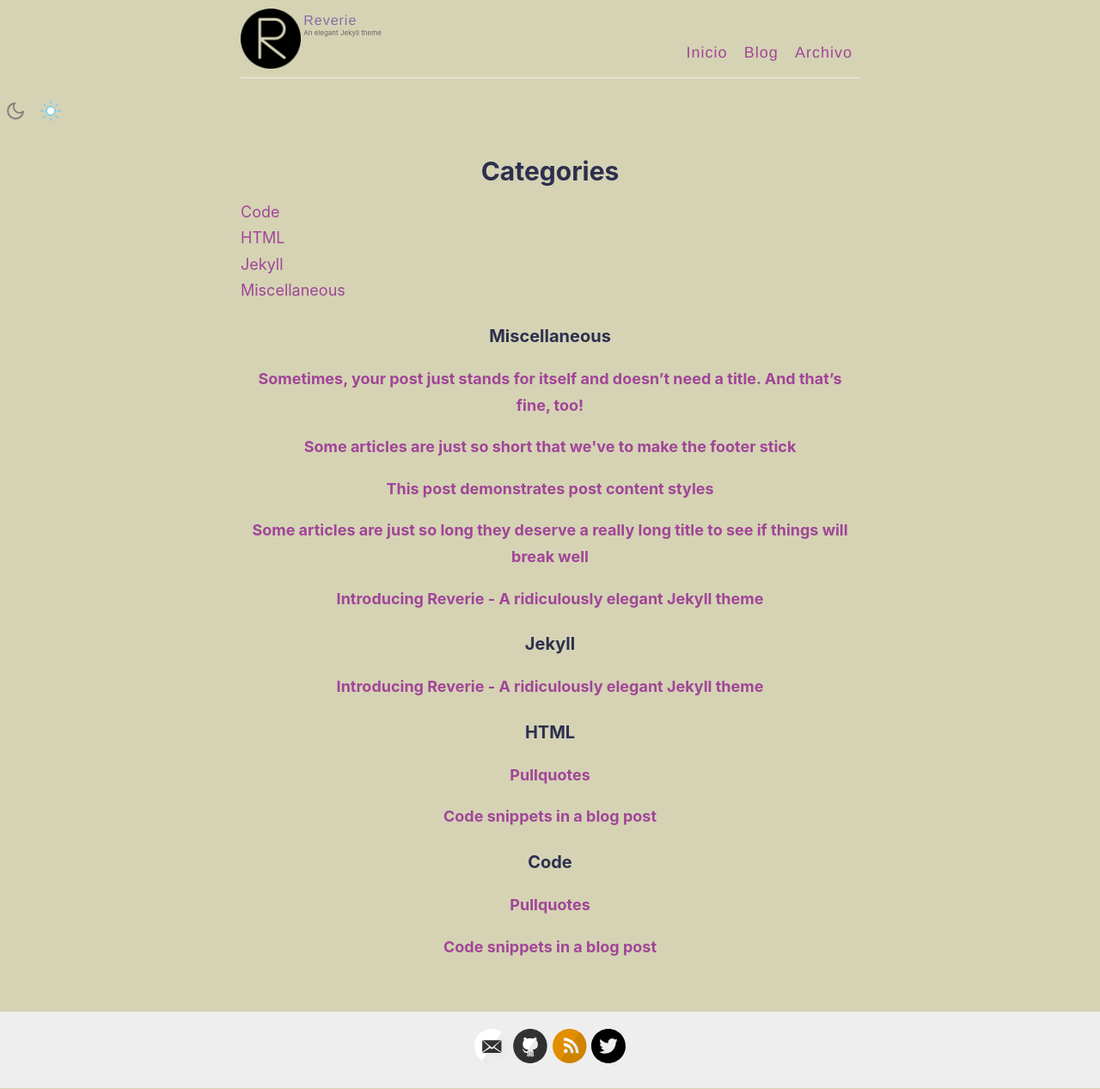
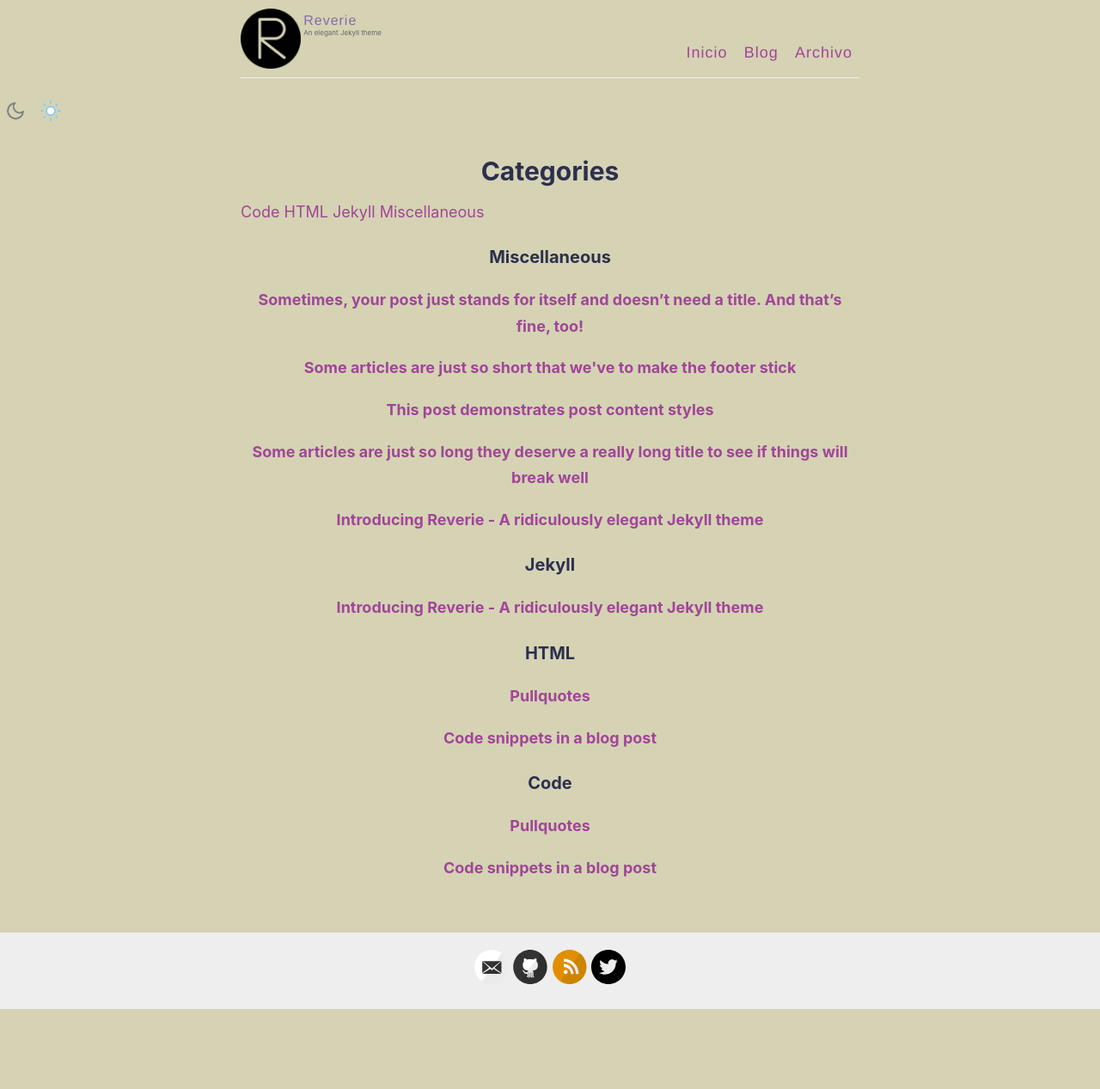
Before and after one commit to dfghjd/dfghjd.github.io, a Jekyll site: the page built from _pages/categories.md, in a window 1280 px wide and 1267 px high. Shown: the whole window at 86% size. Built offline with Jekyll 4.4.1, drawn with Linux system fonts in a browser that asks for light colours.

Commit message:
whole div

```diff
--- a/_pages/categories.md
+++ b/_pages/categories.md
@@ -8,12 +8,12 @@ title: Categories
 
 
 {% assign sorted_categories = site.categories | sort %}
+<div>
 {% for category in sorted_categories %}
-<div>
   <span id="{{ category[0] }}"><a href="#{{category[0] }}">{{ category | first }}</a>
   </span>
+{% endfor %}
 </div>
-{% endfor %}
 
 
 <div id="archives">
```
